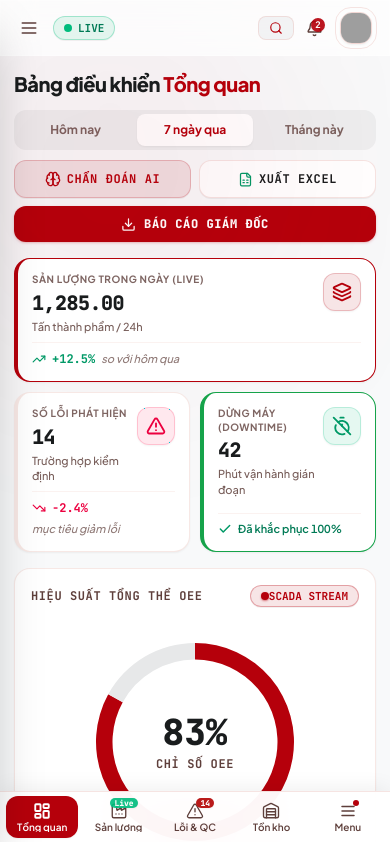
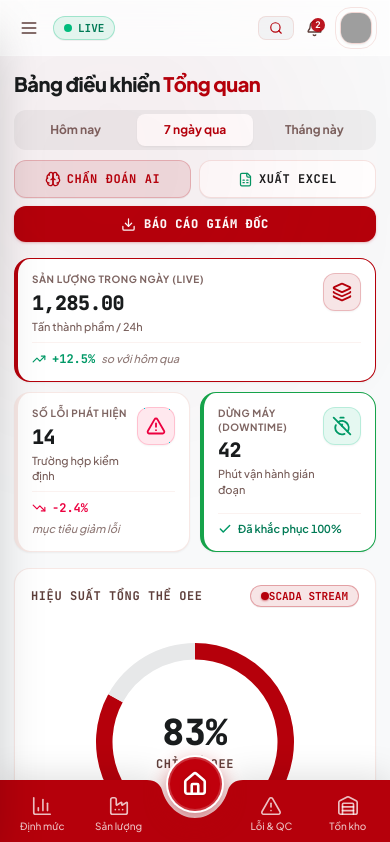
Before and after one commit to VANDUY1112/hoasen, a React (Vite) app: page /login#/tong-quan in a window 390 px wide. Shown: the top 842 px of the page. Built offline with nearby package versions, Linux system fonts and the light colour scheme; grey boxes are pictures that could not be loaded.

Commit message:
feat: implement responsive mobile navigation bar and add iOS web app metadata for home screen shortcuts

```diff
--- a/index.html
+++ b/index.html
@@ -8,6 +8,12 @@
   <meta name="description"
     content="Hệ thống quản trị và giám sát sản xuất thông minh của Tập đoàn Hoa Sen Group. Theo dõi sản lượng, chất lượng, hiệu suất dây chuyền theo thời gian thực." />
   <link rel="icon" type="image/jpeg" href="/logo.jpg" />
+  <!-- Hỗ trợ hiển thị Avatar/Icon khi thêm shortcut ra màn hình chính trên iOS -->
+  <link rel="apple-touch-icon" href="/logo.jpg" />
+  <link rel="apple-touch-icon" sizes="180x180" href="/logo.jpg" />
+  <meta name="apple-mobile-web-app-title" content="Hoa Sen" />
+  <meta name="apple-mobile-web-app-capable" content="yes" />
+  <meta name="apple-mobile-web-app-status-bar-style" content="default" />
   <link rel="preconnect" href="https://fonts.googleapis.com" />
   <link rel="preconnect" href="https://fonts.gstatic.com" crossorigin />
   <link
--- a/src/components/layout/MobileNav.tsx
+++ b/src/components/layout/MobileNav.tsx
@@ -1,108 +1,164 @@
 import { useNavigate, useLocation } from 'react-router-dom'
 import {
-  LayoutDashboard,
+  Home,
   Factory,
   AlertTriangle,
   Warehouse,
-  Menu,
+  BarChart3,
 } from 'lucide-react'
-import { useLiveSimulation } from '../../context/LiveSimulationContext'
 
 interface MobileNavProps {
-  onOpenSidebar: () => void
+  onOpenSidebar?: () => void
 }
 
-export default function MobileNav({ onOpenSidebar }: MobileNavProps) {
+export default function MobileNav({ }: MobileNavProps) {
   const navigate = useNavigate()
   const location = useLocation()
   const currentPath = location.pathname.replace(/^\//, '') || 'tong-quan'
-  const { isSimulating } = useLiveSimulation()
 
-  const navItems = [
-    {
-      id: 'tong-quan',
-      path: '/tong-quan',
-      label: 'Tổng quan',
-      icon: LayoutDashboard,
-    },
-    {
-      id: 'san-luong',
-      path: '/san-luong',
-      label: 'Sản lượng',
-      icon: Factory,
-      badge: isSimulating ? 'Live' : undefined,
-    },
-    {
-      id: 'quan-ly-loi',
-      path: '/quan-ly-loi',
-      label: 'Lỗi & QC',
-      icon: AlertTriangle,
-      badge: '14',
-    },
-    {
-      id: 'quan-ly-ton-kho',
-      path: '/quan-ly-ton-kho',
-      label: 'Tồn kho',
-      icon: Warehouse,
-    },
-  ]
+  const isCenterActive = currentPath === 'tong-quan'
 
   return (
-    <div className="fixed bottom-0 left-0 right-0 z-30 lg:hidden bg-surface-container-lowest/95 backdrop-blur-2xl border-t border-outline-variant/40 shadow-[0_-4px_20px_rgba(0,0,0,0.06)] px-1.5 pt-1 pb-safe">
-      <nav className="w-full flex items-center justify-around gap-1">
-        {navItems.map((item) => {
-          const isActive = currentPath === item.id
-          const Icon = item.icon
+    <div className="fixed bottom-0 left-0 right-0 z-30 lg:hidden pointer-events-none">
+      {/* Container Full 2 bên */}
+      <div className="pointer-events-auto relative w-full">
+        {/* Seamless Full-Width Background with Mathematical Symmetry */}
+        <div className="absolute inset-0 -z-10 filter drop-shadow-[0_-4px_16px_rgba(0,0,0,0.12)]">
+          {/* Left Flat Bar (Touches notch at 50% - 59px) */}
+          <div className="absolute left-0 top-0 right-[calc(50%+59px)] bottom-0 bg-[#b5000b]" />
 
-          return (
+          {/* Center Circular Notch (Exactly 120px wide, Center at x=60) */}
+          <div className="absolute left-1/2 -translate-x-1/2 top-0 w-[120px] bottom-0">
+            <svg
+              viewBox="0 0 120 80"
+              fill="none"
+              xmlns="http://www.w3.org/2000/svg"
+              className="w-full h-full block"
+              preserveAspectRatio="xMidYMin slice"
+            >
+              <path
+                d="
+                  M 0 0
+                  L 12 0
+                  C 20 0 25 4 27 10
+                  C 31 25 44 38 60 38
+                  C 76 38 89 25 93 10
+                  C 95 4 100 0 108 0
+                  L 120 0
+                  L 120 80
+                  L 0 80
+                  Z
+                "
+                fill="#b5000b"
+              />
+            </svg>
+          </div>
+
+          {/* Right Flat Bar (Touches notch at 50% + 59px) */}
+          <div className="absolute left-[calc(50%+59px)] top-0 right-0 bottom-0 bg-[#b5000b]" />
+        </div>
+
+        {/* Floating Center Action Button (Tổng quan - Không có text) */}
+        <div className="absolute left-1/2 -translate-x-1/2 -top-[23px] z-20">
           <button
-              key={item.id}
-              onClick={() => navigate(item.path)}
+            onClick={() => navigate('/tong-quan')}
             className={`
-                cursor-pointer relative flex flex-col items-center justify-center py-1.5 px-1 rounded-xl transition-all duration-200 flex-1
-                ${isActive
-                  ? 'bg-primary text-on-primary shadow-xs font-bold'
-                  : 'text-on-surface-variant hover:text-primary hover:bg-surface-container-high/40 active:scale-95'
-                }
+              cursor-pointer relative flex items-center justify-center w-[54px] h-[54px] rounded-full
+              bg-[#b5000b] text-white
+              shadow-[0_6px_16px_rgba(0,0,0,0.35)] border-2 border-white/20
+              hover:scale-105 active:scale-95 transition-all duration-200
+              ${isCenterActive ? 'bg-[#c0000c] ring-2 ring-white shadow-[0_8px_22px_rgba(181,0,11,0.6)]' : ''}
             `}
+            title="Tổng quan"
           >
-              <div className="relative">
-                <Icon size={18} className={isActive ? 'stroke-[2.5]' : 'stroke-[1.8]'} />
-                {item.badge && (
-                  <span
-                    className={`
-                      absolute -top-1 -right-2.5 font-mono text-[8px] px-1 py-0.1 rounded-full font-extrabold leading-tight shadow-xs
-                      ${isActive
-                        ? 'bg-on-primary text-primary'
-                        : item.id === 'san-luong'
-                        ? 'bg-emerald-500 text-white animate-pulse'
-                        : 'bg-error text-on-error'
-                      }
-                    `}
+            <div className="relative flex items-center justify-center">
+              <Home size={26} className="stroke-[2.4] text-white drop-shadow-sm" />
+            </div>
+          </button>
+        </div>
+
+        {/* Bar Navigation Icons (Full Width 2 bên) */}
+        <nav className="w-full grid grid-cols-5 items-center pt-2 pb-safe px-1 text-white min-h-[64px]">
+          {/* 1. Trái cùng: Định mức */}
+          <button
+            onClick={() => navigate('/quan-ly-dinh-muc')}
+            className="flex flex-col items-center justify-center py-1 cursor-pointer group active:scale-90 transition-transform"
+            title="Định mức"
           >
-                    {item.badge}
-                  </span>
-                )}
-              </div>
-              <span className="text-[10px] mt-0.5 truncate font-semibold leading-none">
-                {item.label}
+            <BarChart3
+              size={22}
+              className={`transition-all duration-200 ${
+                currentPath === 'quan-ly-dinh-muc'
+                  ? 'text-white stroke-[2.8] scale-110 drop-shadow-sm'
+                  : 'text-white/75 group-hover:text-white stroke-[1.8]'
+              }`}
+            />
+            <span className={`text-[10px] mt-1 leading-none ${currentPath === 'quan-ly-dinh-muc' ? 'font-bold text-white' : 'text-white/75 font-medium'}`}>
+              Định mức
             </span>
           </button>
-          )
-        })}
 
-        {/* Menu Drawer Toggle Button */}
+          {/* 2. Sản lượng */}
           <button
-          onClick={onOpenSidebar}
-          className="cursor-pointer relative flex flex-col items-center justify-center py-1.5 px-1 rounded-xl text-on-surface-variant hover:text-primary hover:bg-surface-container-high/40 active:scale-95 transition-all duration-200 flex-1"
+            onClick={() => navigate('/san-luong')}
+            className="flex flex-col items-center justify-center py-1 cursor-pointer group active:scale-90 transition-transform"
+            title="Sản lượng"
           >
-          <div className="relative">
-            <Menu size={18} className="stroke-[2]" />
-            <span className="absolute -top-0.5 -right-0.5 w-1.5 h-1.5 rounded-full bg-primary" />
-          </div>
-          <span className="text-[10px] mt-0.5 font-semibold leading-none">Menu</span>
+            <Factory
+              size={22}
+              className={`transition-all duration-200 ${
+                currentPath === 'san-luong'
+                  ? 'text-white stroke-[2.8] scale-110 drop-shadow-sm'
+                  : 'text-white/75 group-hover:text-white stroke-[1.8]'
+              }`}
+            />
+            <span className={`text-[10px] mt-1 leading-none ${currentPath === 'san-luong' ? 'font-bold text-white' : 'text-white/75 font-medium'}`}>
+              Sản lượng
+            </span>
+          </button>
+
+          {/* 3. Vị trí trung tâm (Nút tròn Tổng quan nổi ở trên, không để text) */}
+          <div className="flex flex-col items-center justify-center h-full pointer-events-none" />
+
+          {/* 4. Lỗi & QC */}
+          <button
+            onClick={() => navigate('/quan-ly-loi')}
+            className="flex flex-col items-center justify-center py-1 cursor-pointer group active:scale-90 transition-transform"
+            title="Lỗi & QC"
+          >
+            <AlertTriangle
+              size={22}
+              className={`transition-all duration-200 ${
+                currentPath === 'quan-ly-loi'
+                  ? 'text-white stroke-[2.8] scale-110 drop-shadow-sm'
+                  : 'text-white/75 group-hover:text-white stroke-[1.8]'
+              }`}
+            />
+            <span className={`text-[10px] mt-1 leading-none ${currentPath === 'quan-ly-loi' ? 'font-bold text-white' : 'text-white/75 font-medium'}`}>
+              Lỗi & QC
+            </span>
+          </button>
+
+          {/* 5. Phải cùng: Tồn kho */}
+          <button
+            onClick={() => navigate('/quan-ly-ton-kho')}
+            className="flex flex-col items-center justify-center py-1 cursor-pointer group active:scale-90 transition-transform"
+            title="Tồn kho"
+          >
+            <Warehouse
+              size={22}
+              className={`transition-all duration-200 ${
+                currentPath === 'quan-ly-ton-kho'
+                  ? 'text-white stroke-[2.8] scale-110 drop-shadow-sm'
+                  : 'text-white/75 group-hover:text-white stroke-[1.8]'
+              }`}
+            />
+            <span className={`text-[10px] mt-1 leading-none ${currentPath === 'quan-ly-ton-kho' ? 'font-bold text-white' : 'text-white/75 font-medium'}`}>
+              Tồn kho
+            </span>
           </button>
         </nav>
       </div>
+    </div>
   )
 }
```
Lines whose indentation alone changed are shown as unchanged.
